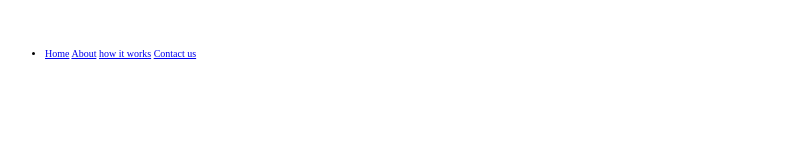
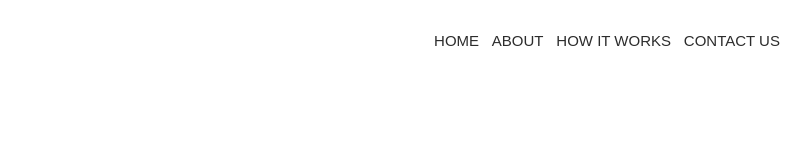
Before and after one commit to YasserKassem989979/north, a website: page index.html in a window 1280 px wide. Shown: the whole page, without its empty margins (33-844 px from the left). Drawn offline with Linux system fonts and the light colour scheme; a web font is replaced by a local one.

Commit message:
navigation done

```diff
--- a/index.html
+++ b/index.html
@@ -4,6 +4,7 @@
     <meta charset="UTF-8">
     <meta name="viewport" content="width=device-width, initial-scale=1.0">
     <meta http-equiv="X-UA-Compatible" content="ie=edge">
+    <link href="https://fonts.googleapis.com/css?family=Muli:300,400,700&display=swap" rel="stylesheet">
     <link rel="stylesheet" href="css/style.css">
     <title>Document</title>
 </head>
@@ -13,11 +14,14 @@
         <nav class="navigation__nav">
             <ul class="navigation__list">
                 <li class="navigation__item">
-                    <a href="#home" class="navigation__link">Home</a>
-                    <a href="#about" class="navigation__link">About</a>
-                    <a href="#work" class="navigation__link">how it works</a>
-                    <a href="contact" class="navigation__link">Contact us</a>
-                </li>
+                    <a href="#home" class="navigation__link">Home</a></li>
+                 <li class="navigation__item">
+                    <a href="#about" class="navigation__link">About</a></li>
+                <li class="navigation__item">
+                    <a href="#work" class="navigation__link">How it works</a></li>
+                 <li class="navigation__item">
+                    <a href="#contact" class="navigation__link">Contact us</a></li>
+
             </ul>
         </nav>
     </div>
--- a/package.json
+++ b/package.json
@@ -4,7 +4,7 @@
   "description": "",
   "main": "index.js",
   "scripts": {
-    "compile": "node-sass sass/main.scss css/style.css -w "
+    "compile:sass": "node-sass sass/main.scss css/style.css -w "
   },
   "repository": {
     "type": "git",
--- a/sass/abstracts/_variables.scss
+++ b/sass/abstracts/_variables.scss
@@ -0,0 +1,2 @@
+$color-black:black;
+$color-gray:rgb(44, 44, 44);
--- a/sass/base/_base.scss
+++ b/sass/base/_base.scss
@@ -3,5 +3,9 @@ html{
 }
 
 body{
-    padding:3rem;
+    margin: 0;
+    padding:1rem 3rem;
+    font-family: 'Muli', sans-serif;
+    color: $color-gray;
+
 }
--- /dev/null
+++ b/sass/layout/_navigation.scss
@@ -0,0 +1,42 @@
+.navigation{
+    &__nav{
+        // background-color: $color-black;
+        padding: 2rem 0;
+        position: relative;
+    }
+
+    &__list{
+        list-style: none;
+        padding: 0;
+        position: absolute;
+        top:50%;
+        left: 50%;
+        transform: translate(-50%,-50%);
+    }
+
+    &__item{
+        display: inline-block;
+        text-align: center;
+
+        &:not(:last-child){
+            margin-right: 1rem;
+        }
+    }
+
+    &__link{
+
+        text-decoration: none;
+        font-size: 1.5rem;
+        font-weight: 300;
+        text-transform: uppercase;
+        color: $color-gray;
+        padding-bottom: 0.5rem;
+
+        &:focus{
+            border-bottom: 1px solid $color-black;
+            color: $color-black;
+            font-weight: 400;
+
+        }
+    }
+}
--- a/sass/main.scss
+++ b/sass/main.scss
@@ -1,3 +1,7 @@
+
+
+@import "abstracts/variables";
+
 @import "base/base";
 
-@import "abstracts/variables";
+@import "layout/navigation"
```
Also changed, not shown: css/style.css.
